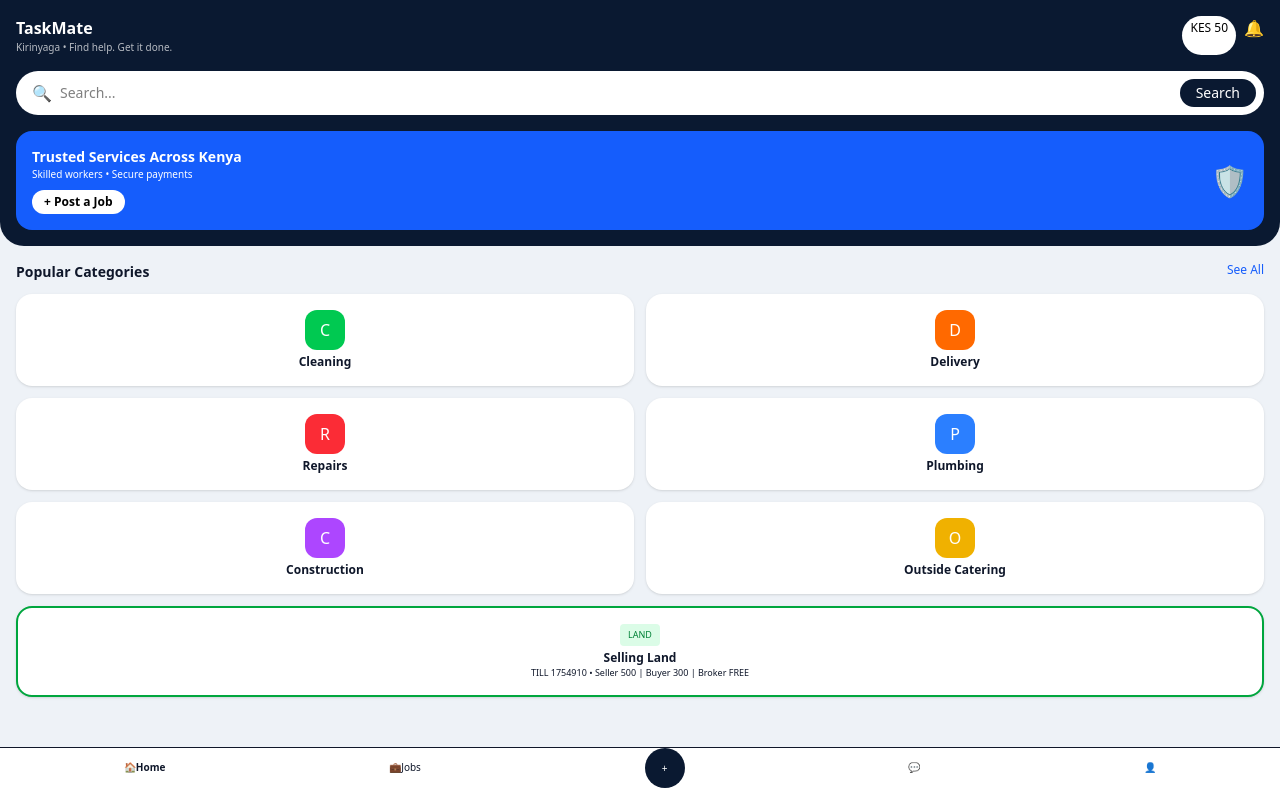
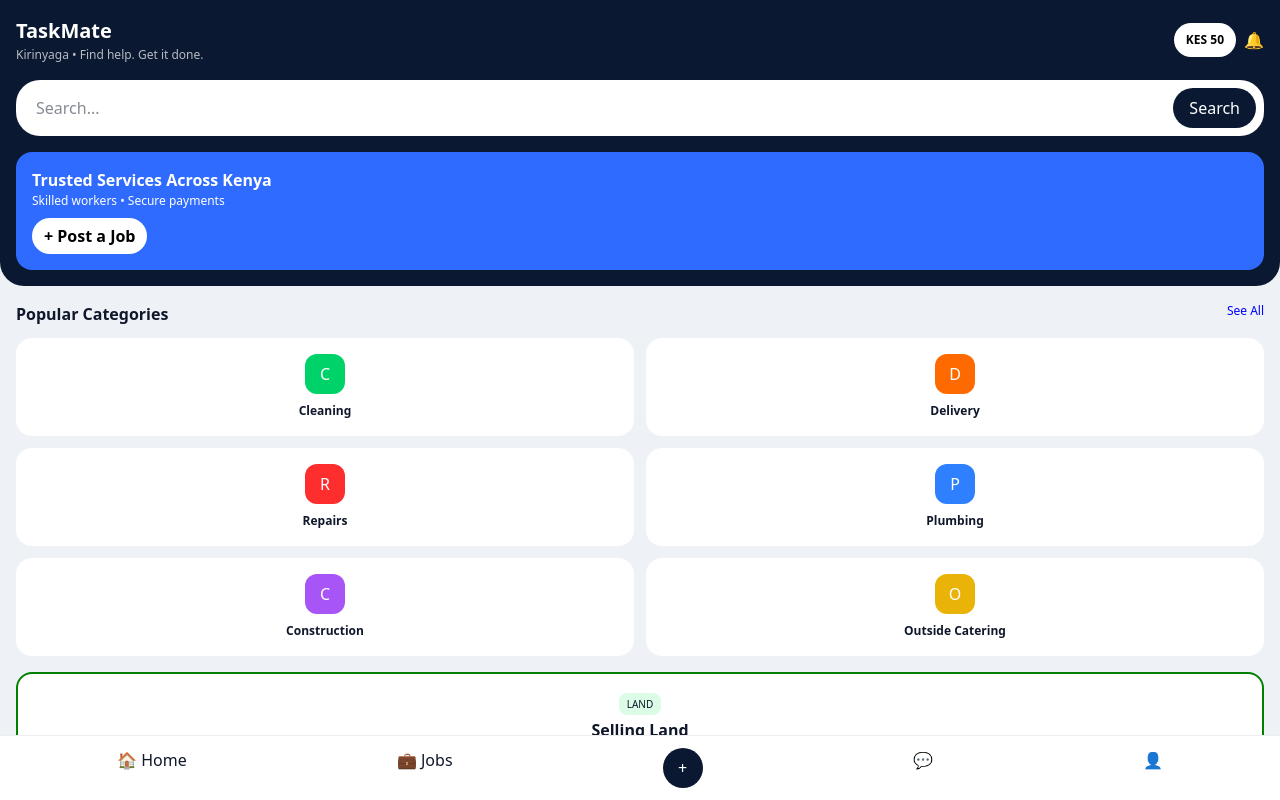
Before and after one commit to njoguemmanuel04-lgtm/taskmate, a Next.js app: page / in a window 1280 px wide. Built offline with nearby package versions, Linux system fonts and the light colour scheme.

Commit message:
Update page.tsx

```diff
--- a/app/page.tsx
+++ b/app/page.tsx
@@ -1,25 +1,51 @@
 "use client";
-import { useState } from "react";
 export default function Home(){
-const [search,setSearch]=useState("");
-const go=(p:string)=>{window.location.href=p};
+const go=(p:string)=>{location.href=p};
 return(
-<div className="min-h-screen bg-[#eef2f7] pb-20">
-<div className="bg-[#0a1931] text-white p-4 rounded-b-[24px]">
-<div className="flex justify-between"><div><h1 className="font-bold">TaskMate</h1><p className="text-[10px] opacity-70">Kirinyaga • Find help. Get it done.</p></div><div className="flex gap-2"><span className="bg-white text-black text-xs px-2 py-1 rounded-full">KES 50</span><span>🔔</span></div></div>
-<div className="mt-4 bg-white rounded-full flex items-center p-2"><span className="px-2">🔍</span><input value={search} onChange={e=>setSearch(e.target.value)} placeholder="Search..." className="flex-1 outline-none text-black text-sm"/><button onClick={()=>go(search?`/jobs?search=${search}`:'/jobs')} className="bg-[#0a1931] text-white px-4 py-1 rounded-full text-sm">Search</button></div>
-<div className="mt-4 bg-blue-600 rounded-2xl p-4 flex justify-between items-center"><div><h2 className="font-bold text-sm">Trusted Services Across Kenya</h2><p className="text-[10px]">Skilled workers • Secure payments</p><button onClick={()=>go('/post-job')} className="mt-2 bg-white text-black text-xs px-3 py-1 rounded-full font-bold">+ Post a Job</button></div><div className="text-3xl">🛡️</div></div>
+<div style={{minHeight:"100vh",background:"#eef2f7"}}>
+<div style={{background:"#0a1931",padding:16,borderRadius:"0 0 24px 24px"}}>
+<div style={{display:"flex",justifyContent:"space-between",alignItems:"center",color:"white"}}>
+<div><h1 style={{fontWeight:"bold",fontSize:20}}>TaskMate</h1><p style={{fontSize:12,opacity:.7}}>Kirinyaga • Find help. Get it done.</p></div>
+<div style={{display:"flex",gap:8,alignItems:"center"}}>
+<button onClick={()=>go('/subscription')} style={{background:"white",color:"black",padding:"8px 12px",borderRadius:20,fontWeight:"bold",fontSize:12}}>KES 50</button>
+<span>🔔</span>
 </div>
-<div className="p-4"><div className="flex justify-between mb-3"><h3 className="font-bold text-sm">Popular Categories</h3><span onClick={()=>go('/jobs')} className="text-xs text-blue-600">See All</span></div>
-<div className="grid grid-cols-2 gap-3">
-<div onClick={()=>go('/jobs?cat=Cleaning')} className="bg-white p-4 rounded-2xl shadow text-center"><div className="bg-green-500 w-10 h-10 rounded-xl mx-auto flex items-center justify-center text-white">C</div><p className="text-xs font-bold mt-1">Cleaning</p></div>
-<div onClick={()=>go('/jobs?cat=Delivery')} className="bg-white p-4 rounded-2xl shadow text-center"><div className="bg-orange-500 w-10 h-10 rounded-xl mx-auto flex items-center justify-center text-white">D</div><p className="text-xs font-bold mt-1">Delivery</p></div>
-<div onClick={()=>go('/jobs?cat=Repairs')} className="bg-white p-4 rounded-2xl shadow text-center"><div className="bg-red-500 w-10 h-10 rounded-xl mx-auto flex items-center justify-center text-white">R</div><p className="text-xs font-bold mt-1">Repairs</p></div>
-<div onClick={()=>go('/jobs?cat=Plumbing')} className="bg-white p-4 rounded-2xl shadow text-center"><div className="bg-blue-500 w-10 h-10 rounded-xl mx-auto flex items-center justify-center text-white">P</div><p className="text-xs font-bold mt-1">Plumbing</p></div>
-<div onClick={()=>go('/jobs?cat=Construction')} className="bg-white p-4 rounded-2xl shadow text-center"><div className="bg-purple-500 w-10 h-10 rounded-xl mx-auto flex items-center justify-center text-white">C</div><p className="text-xs font-bold mt-1">Construction</p></div>
-<div onClick={()=>go('/jobs?cat=Catering')} className="bg-white p-4 rounded-2xl shadow text-center"><div className="bg-yellow-500 w-10 h-10 rounded-xl mx-auto flex items-center justify-center text-white">O</div><p className="text-xs font-bold mt-1">Outside Catering</p></div>
-<div onClick={()=>go('/land')} className="bg-white p-4 rounded-2xl shadow text-center border-2 border-green-600 col-span-2"><p className="bg-green-100 text-green-700 text-[9px] px-2 py-1 rounded w-fit mx-auto">LAND</p><p className="text-xs font-bold mt-1">Selling Land</p><p className="text-[9px]">TILL 1754910 • Seller 500 | Buyer 300 | Broker FREE</p></div>
-</div></div>
-<div className="fixed bottom-0 left-0 right-0 bg-white border-t flex justify-around p-3 text-[10px]"><span onClick={()=>go('/')} className="font-bold">🏠Home</span><span onClick={()=>go('/jobs')}>💼Jobs</span><span onClick={()=>go('/post-job')} className="bg-[#0a1931] text-white w-10 h-10 rounded-full flex items-center justify-center -mt-3">+</span><span>💬</span><span>👤</span></div>
 </div>
-)}
+
+<div style={{background:"white",borderRadius:24,padding:8,display:"flex",marginTop:16}}>
+<input placeholder="Search..." style={{flex:1,border:"none",outline:"none",paddingLeft:12}}/>
+<button style={{background:"#0a1931",color:"white",padding:"8px 16px",borderRadius:20}}>Search</button>
+</div>
+
+<div style={{background:"#2f6bff",borderRadius:16,padding:16,marginTop:16,color:"white"}}>
+<h2 style={{fontWeight:"bold"}}>Trusted Services Across Kenya</h2>
+<p style={{fontSize:12}}>Skilled workers • Secure payments</p>
+<button onClick={()=>go('/post')} style={{background:"white",color:"black",padding:"6px 12px",borderRadius:20,marginTop:8,fontWeight:"bold"}}>+ Post a Job</button>
+</div>
+</div>
+
+<div style={{padding:16}}>
+<div style={{display:"flex",justifyContent:"space-between"}}><h3 style={{fontWeight:"bold"}}>Popular Categories</h3><span onClick={()=>go('/jobs')} style={{color:"blue",fontSize:12}}>See All</span></div>
+
+<div style={{display:"grid",gridTemplateColumns:"1fr 1fr",gap:12,marginTop:12}}>
+<div onClick={()=>go('/jobs')} style={{background:"white",borderRadius:16,padding:16,textAlign:"center"}}><div style={{background:"#00d26a",width:40,height:40,borderRadius:12,margin:"0 auto",display:"grid",placeItems:"center",color:"white"}}>C</div><p style={{fontSize:12,fontWeight:"bold",marginTop:8}}>Cleaning</p></div>
+<div onClick={()=>go('/jobs')} style={{background:"white",borderRadius:16,padding:16,textAlign:"center"}}><div style={{background:"#ff6a00",width:40,height:40,borderRadius:12,margin:"0 auto",display:"grid",placeItems:"center",color:"white"}}>D</div><p style={{fontSize:12,fontWeight:"bold",marginTop:8}}>Delivery</p></div>
+<div onClick={()=>go('/jobs')} style={{background:"white",borderRadius:16,padding:16,textAlign:"center"}}><div style={{background:"#ff2e2e",width:40,height:40,borderRadius:12,margin:"0 auto",display:"grid",placeItems:"center",color:"white"}}>R</div><p style={{fontSize:12,fontWeight:"bold",marginTop:8}}>Repairs</p></div>
+<div onClick={()=>go('/jobs')} style={{background:"white",borderRadius:16,padding:16,textAlign:"center"}}><div style={{background:"#2f80ff",width:40,height:40,borderRadius:12,margin:"0 auto",display:"grid",placeItems:"center",color:"white"}}>P</div><p style={{fontSize:12,fontWeight:"bold",marginTop:8}}>Plumbing</p></div>
+<div onClick={()=>go('/jobs')} style={{background:"white",borderRadius:16,padding:16,textAlign:"center"}}><div style={{background:"#a855f7",width:40,height:40,borderRadius:12,margin:"0 auto",display:"grid",placeItems:"center",color:"white"}}>C</div><p style={{fontSize:12,fontWeight:"bold",marginTop:8}}>Construction</p></div>
+<div onClick={()=>go('/jobs')} style={{background:"white",borderRadius:16,padding:16,textAlign:"center"}}><div style={{background:"#eab308",width:40,height:40,borderRadius:12,margin:"0 auto",display:"grid",placeItems:"center",color:"white"}}>O</div><p style={{fontSize:12,fontWeight:"bold",marginTop:8}}>Outside Catering</p></div>
+</div>
+
+<div onClick={()=>go('/land')} style={{background:"white",border:"2px solid green",borderRadius:16,padding:16,marginTop:16,textAlign:"center"}}>
+<span style={{background:"#dcfce7",padding:"4px 8px",borderRadius:8,fontSize:10}}>LAND</span>
+<h3 style={{fontWeight:"bold",marginTop:4}}>Selling Land</h3>
+<p style={{fontSize:10}}>TILL 1754910 • Seller 500 | Buyer 300 | Broker FREE</p>
+</div>
+</div>
+
+<div style={{position:"fixed",bottom:0,left:0,right:0,background:"white",display:"flex",justifyContent:"space-around",padding:12,borderTop:"1px solid #eee"}}>
+<span onClick={()=>go('/')}>🏠 Home</span><span onClick={()=>go('/jobs')}>💼 Jobs</span><span onClick={()=>go('/post')} style={{background:"#0a1931",color:"white",width:40,height:40,borderRadius:20,display:"grid",placeItems:"center"}}>+</span><span onClick={()=>go('/messages')}>💬</span><span onClick={()=>go('/profile')}>👤</span>
+</div>
+</div>
+)
+}
```
